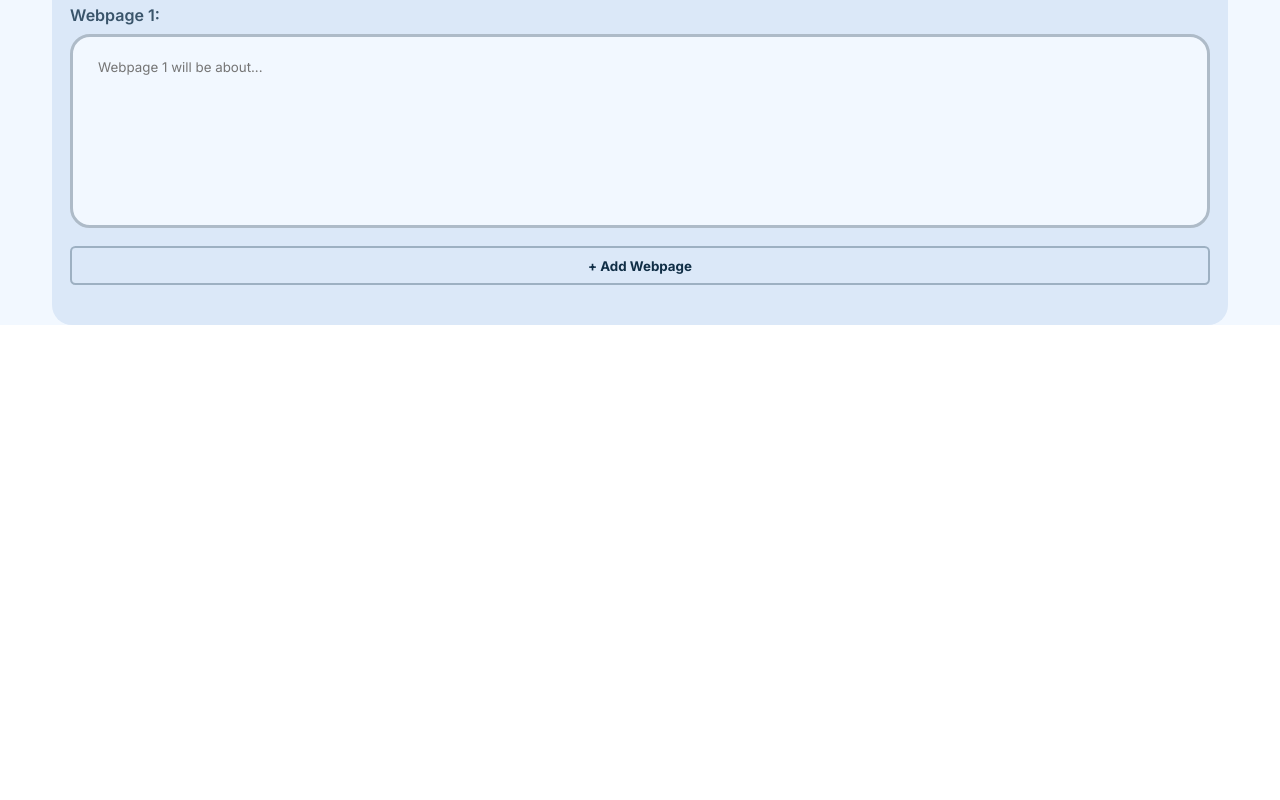
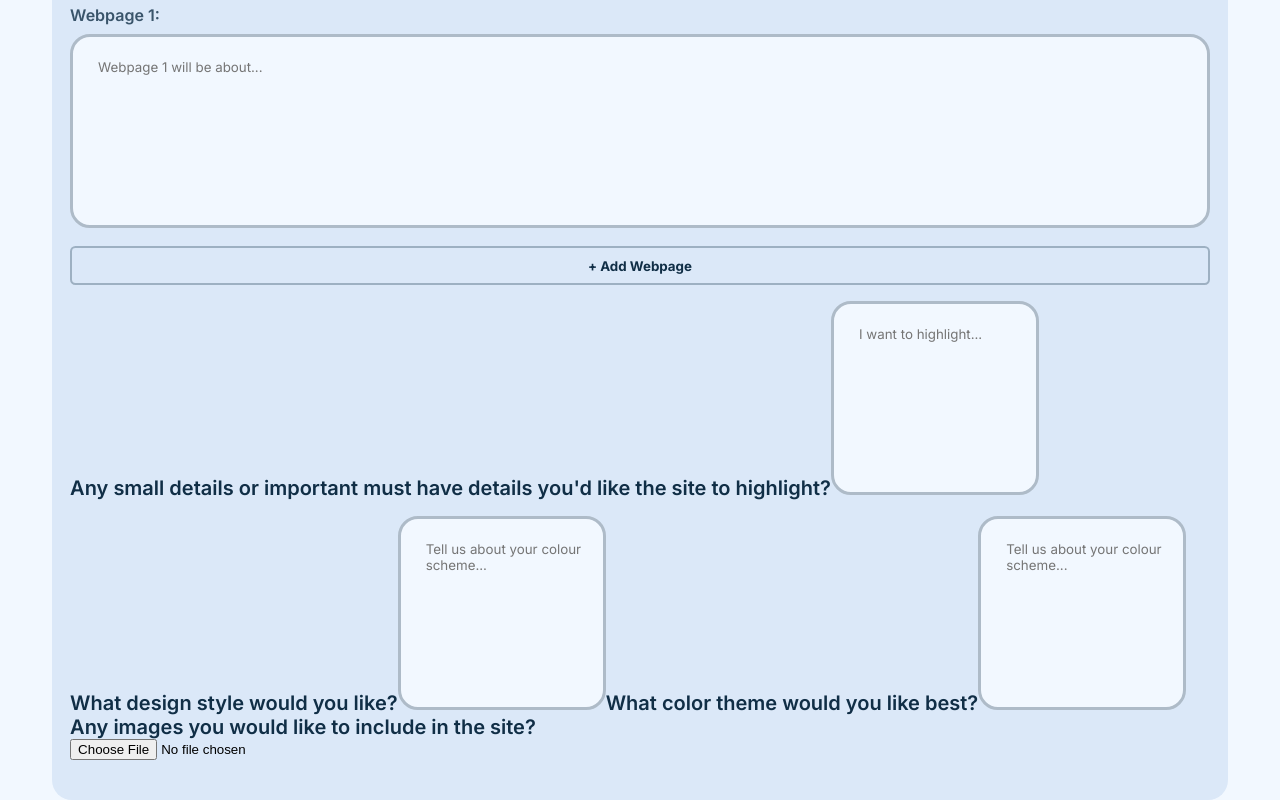
Before and after one commit to alidev9/webfletcher-site, a React (Create React App) app: page / in a window 1280 px wide. Shown: the part 1629-2429 px from the top of the page. Before the commit the page ends 1954 px from the top, so only its background shows below. Built offline with nearby package versions, Linux system fonts and the light colour scheme; a web font is replaced by a local one.

Commit message:
Wrote the basic structure for the third subform

```diff
--- a/src/WebsiteForm.jsx
+++ b/src/WebsiteForm.jsx
@@ -61,6 +61,18 @@ function WebsiteForm(){
                         })}
                         <button type="button" className="webpage-info-button" onClick={addWebpage}>+ Add Webpage</button>
                     </fieldset>
+                    <div className="additional-details-wrapper">
+                        <label htmlFor="additional-details">Any small details or important must have details you'd like the site to highlight?</label>
+                        <textarea name="additionalDetails" id="additional-details" placeholder="I want to highlight..."></textarea>
+                    </div>
+                    <div className="design-questions-wrapper">
+                        <label htmlFor="design-style">What design style would you like?</label>
+                        <textarea name="designStyle" id="design-style" placeholder="Tell us about your colour scheme..."></textarea>
+                        <label htmlFor="color-theme">What color theme would you like best?</label>
+                        <textarea name="colorTheme" id="color-theme" placeholder="Tell us about your colour scheme..."></textarea>
+                    </div>
+                    <label htmlFor="image-upload">Any images you would like to include in the site?</label>
+                    <input type="file" accept="image/*" id="image-upload" name="imageUpload" />
                 </div>
             </div>
         </>
```
